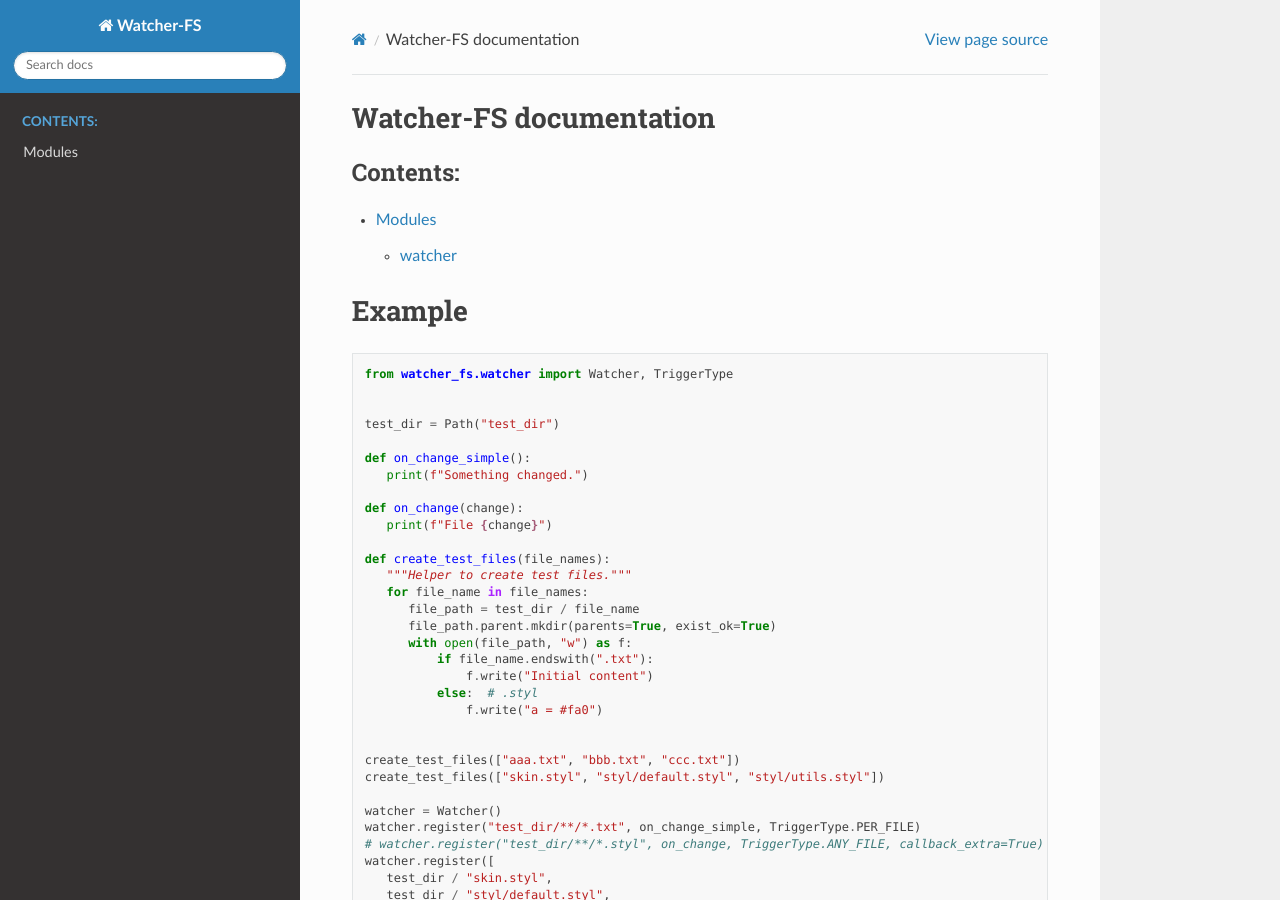
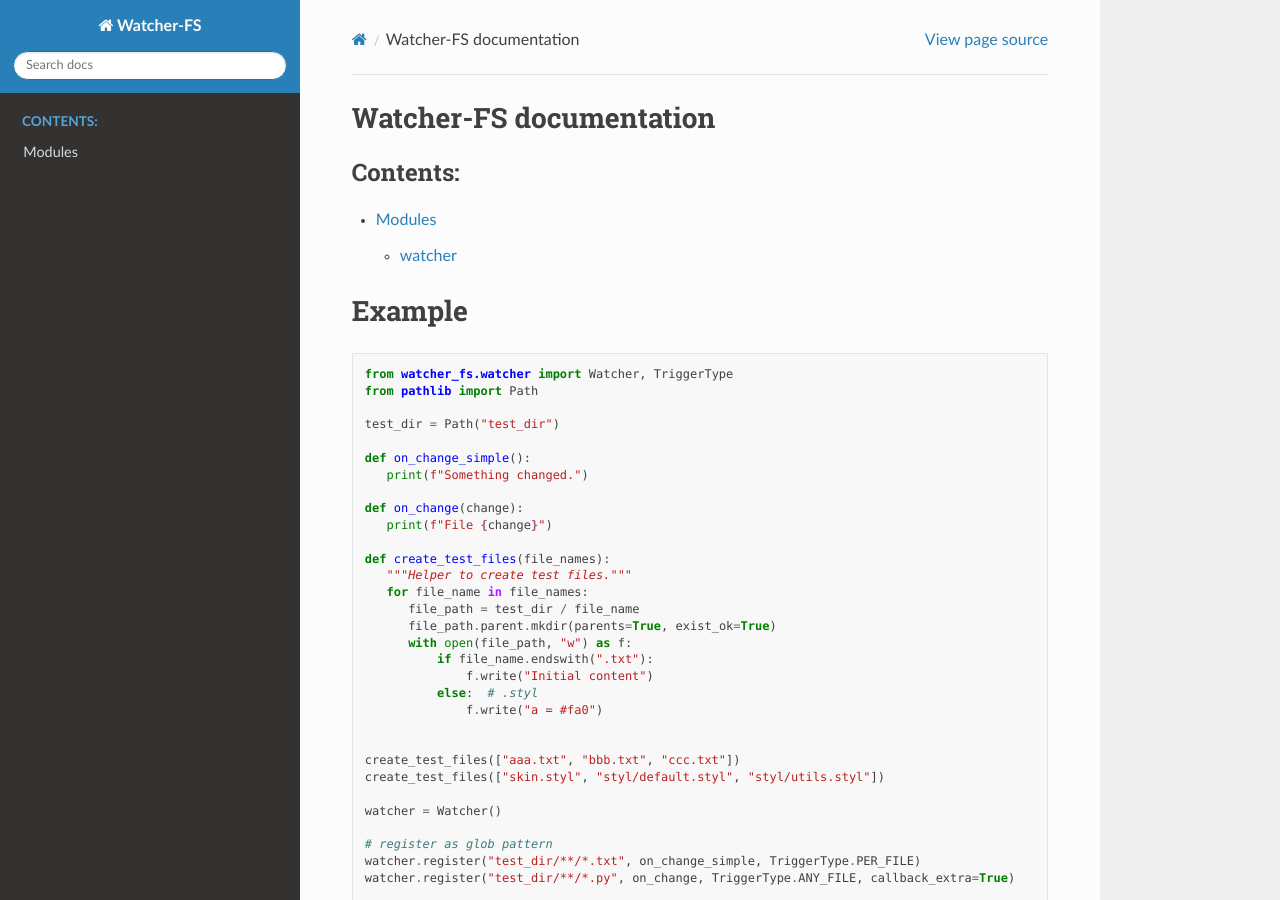
Before and after one commit to pavelkrupala/watcher-fs, a Sphinx documentation site: the page built from docs/source/index.rst, in a window 1280 px wide and 900 px high. Built offline with Sphinx 7.4.7 and the Read the Docs theme 3.1.0, drawn with Linux system fonts in a browser that asks for light colours; some of the changed text lies outside the part shown.

Commit message:
making readme + documentation index consistent

```diff
--- a/docs/source/index.rst
+++ b/docs/source/index.rst
@@ -19,7 +19,7 @@ Example
 .. code-block:: python
 
    from watcher_fs.watcher import Watcher, TriggerType
-
+   from pathlib import Path
 
    test_dir = Path("test_dir")
 
@@ -45,8 +45,12 @@ Example
    create_test_files(["skin.styl", "styl/default.styl", "styl/utils.styl"])
 
    watcher = Watcher()
+
+   # register as glob pattern
    watcher.register("test_dir/**/*.txt", on_change_simple, TriggerType.PER_FILE)
-   # watcher.register("test_dir/**/*.styl", on_change, TriggerType.ANY_FILE, callback_extra=True)
+   watcher.register("test_dir/**/*.py", on_change, TriggerType.ANY_FILE, callback_extra=True)
+
+   # register as list of specified files
    watcher.register([
       test_dir / "skin.styl",
       test_dir / "styl/default.styl",
```
Also changed, not shown: README.md (+38 -7 lines).
